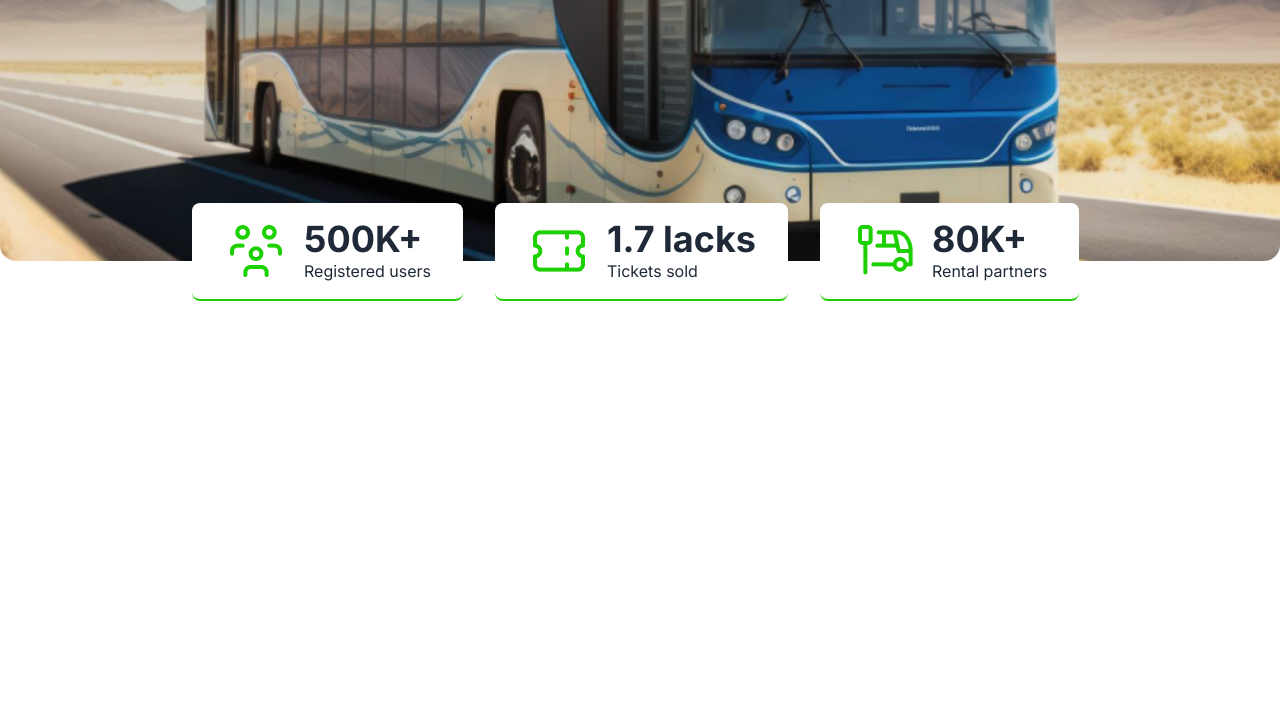
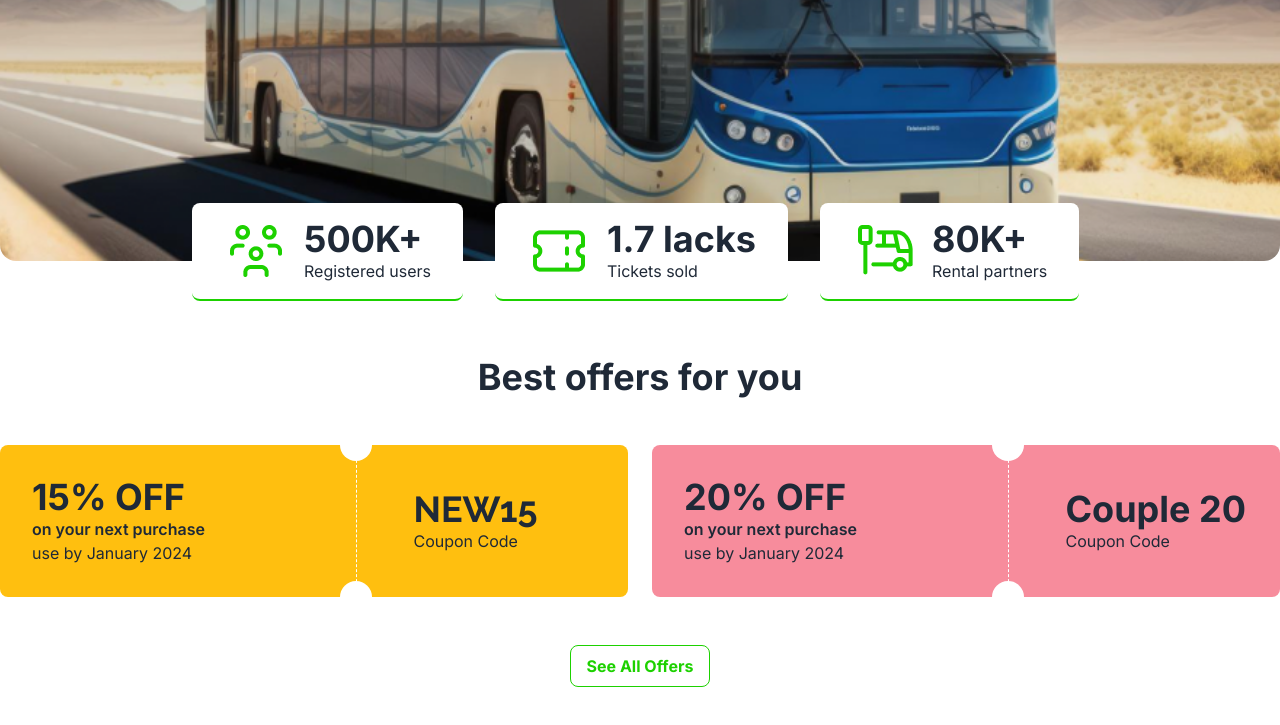
Before and after one commit to devmahmood/b9a5-smart-ticketing, a plain HTML site: page index.html in a window 1280 px wide. Shown: the part 645-1370 px from the top of the page. Before the commit the page ends 946 px from the top, so only its background shows below. Drawn offline with nearby package versions, Linux system fonts and the light colour scheme.

Commit message:
Best Offer Section Added

```diff
--- a/index.html
+++ b/index.html
@@ -100,8 +100,44 @@
             </div>
         </div>
     </header>
+
     <main>
-
+        <!-- Best Offer Section -->
+        <section class="max-w-screen-xl mx-auto mt-24 mb-16">
+            <h1 class="text-4xl text-center font-bold">Best offers for you</h1>
+            <div class="flex flex-row justify-between gap-6">
+                <div class="flex items-center gap-8 bg-[#FFBF0F] rounded-lg my-12 lg:w-1/2">
+                    <div class="border-r border-dashed border-white relative p-8 w-3/5">
+                        <div class="bg-white rounded-b-full w-8 h-4 absolute top-0 -right-4"></div>
+                        <div class="bg-white rounded-t-full w-8 h-4 absolute bottom-0 -right-4"></div>
+                        <h2 class="text-4xl font-bold">15% OFF</h2>
+                        <p class="font-semibold">on your next purchase</p>
+                        <p>use by January 2024</p>
+                    </div>
+                    <div class="p-6 w-2/5">
+                        <h2 class="text-4xl font-bold raleway-font">NEW15</h2>
+                        <p>Coupon Code</p>
+                    </div>
+                </div>
+                <div class="flex items-center gap-8 bg-[#F78C9C] rounded-lg my-12 lg:w-1/2">
+                    <div class="border-r border-dashed border-white relative p-8 w-3/5">
+                        <div class="bg-white rounded-b-full w-8 h-4 absolute top-0 -right-4"></div>
+                        <div class="bg-white rounded-t-full w-8 h-4 absolute bottom-0 -right-4"></div>
+                        <h2 class="text-4xl font-bold">20% OFF</h2>
+                        <p class="font-semibold">on your next purchase</p>
+                        <p>use by January 2024</p>
+                    </div>
+                    <div class="p-6 w-2/5">
+                        <h2 class="text-4xl font-bold">Couple 20</h2>
+                        <p>Coupon Code</p>
+                    </div>
+                </div>
+            </div>
+            <div class="flex justify-center">
+                <button class="px-4 py-2 border border-[#1DD100] rounded-lg text-[#1DD100] font-bold">See All
+                    Offers</button>
+            </div>
+        </section>
     </main>
 </body>
 
```
